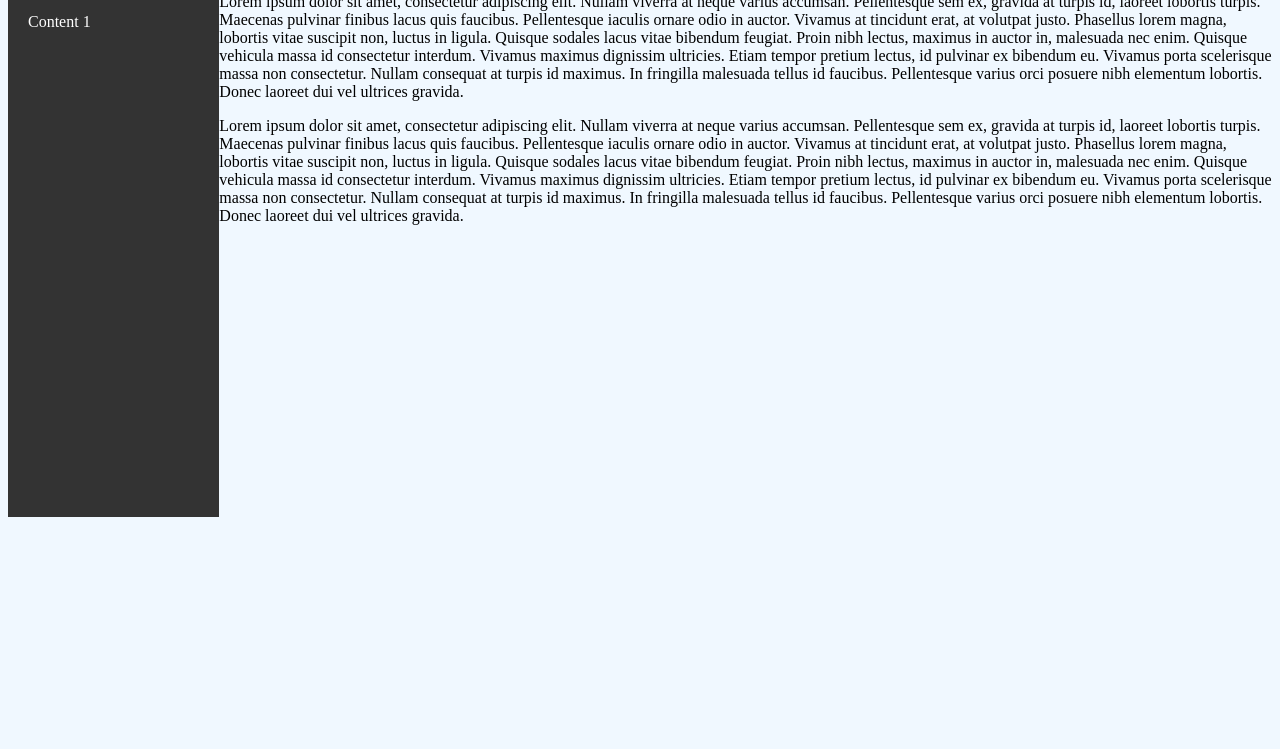
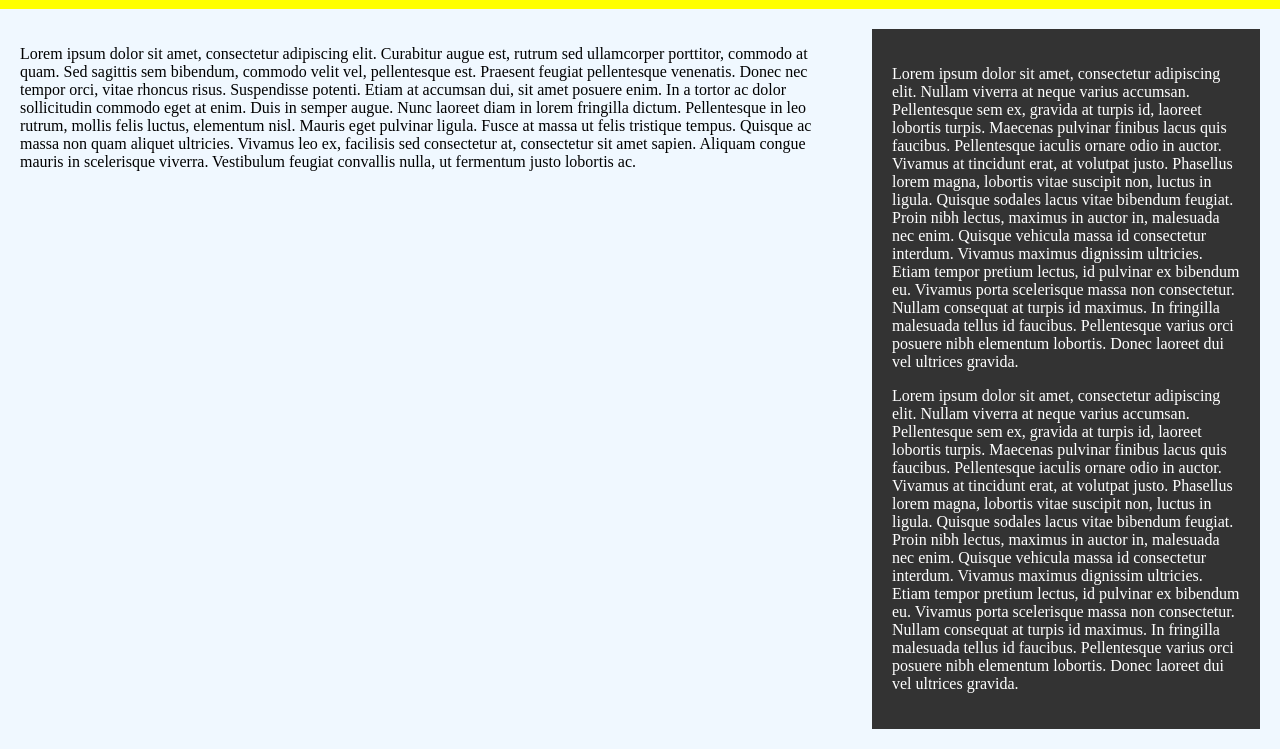
Before and after one commit to amcorlob-su/Lab1, a plain HTML site: page index.html in a window 1280 px wide. Shown: the part 91-840 px from the top of the page. Before the commit the page ends 800 px from the top, so only its background shows below. Drawn offline with Linux system fonts and the light colour scheme.

Commit message:
fixed errors

```diff
--- a/index.html
+++ b/index.html
@@ -23,7 +23,7 @@
 
     <div class="main">
         <div class="content">
-            <p>Content 1</p>
+            <p>Lorem ipsum dolor sit amet, consectetur adipiscing elit. Curabitur augue est, rutrum sed ullamcorper porttitor, commodo at quam. Sed sagittis sem bibendum, commodo velit vel, pellentesque est. Praesent feugiat pellentesque venenatis. Donec nec tempor orci, vitae rhoncus risus. Suspendisse potenti. Etiam at accumsan dui, sit amet posuere enim. In a tortor ac dolor sollicitudin commodo eget at enim. Duis in semper augue. Nunc laoreet diam in lorem fringilla dictum. Pellentesque in leo rutrum, mollis felis luctus, elementum nisl. Mauris eget pulvinar ligula. Fusce at massa ut felis tristique tempus. Quisque ac massa non quam aliquet ultricies. Vivamus leo ex, facilisis sed consectetur at, consectetur sit amet sapien. Aliquam congue mauris in scelerisque viverra. Vestibulum feugiat convallis nulla, ut fermentum justo lobortis ac.</p>
         </div>
         <div class="sidebar">
             <p>Lorem ipsum dolor sit amet, consectetur adipiscing elit.
--- a/style.css
+++ b/style.css
@@ -1,10 +1,17 @@
+html{
+padding: 0px;
+margin: 0px;
+}
 body{
-    background-color: aliceblue
+    background-color: aliceblue;
+    padding: 0px;
+    margin: 0px;
 }
 
 .header{
     height: 60px;
     line-height: 60px;
+    padding: 20px;
     display: flex;
     justify-content: space-between;
     align-items: center;
@@ -42,12 +49,14 @@ h1{
     display: flex;
 }
 
-.content{
-    width: 70%;
+.sidebar{
+    width: 30%;
     min-height: 500px;
     background-color: #333;
     color: white;
-    padding: 20px;
+   margin:  20px;
+   padding:20px;
+
 }
 
 .blog-post{
@@ -55,3 +64,11 @@ h1{
     background-color: white;
     border:
 }
+
+.content{
+    display: flex;
+    width:70%;
+    min-height: 500px;
+    margin:20px;
+    padding: 20pxl
+}
```
